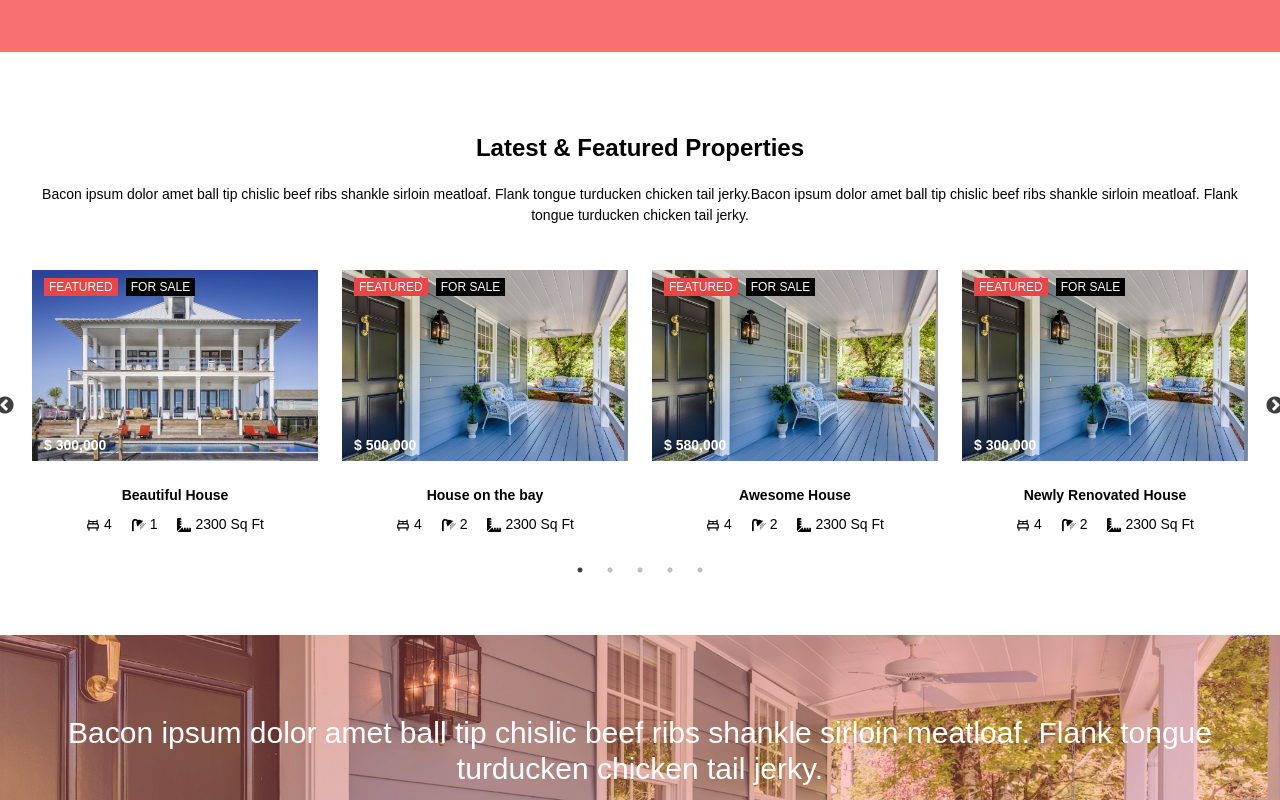
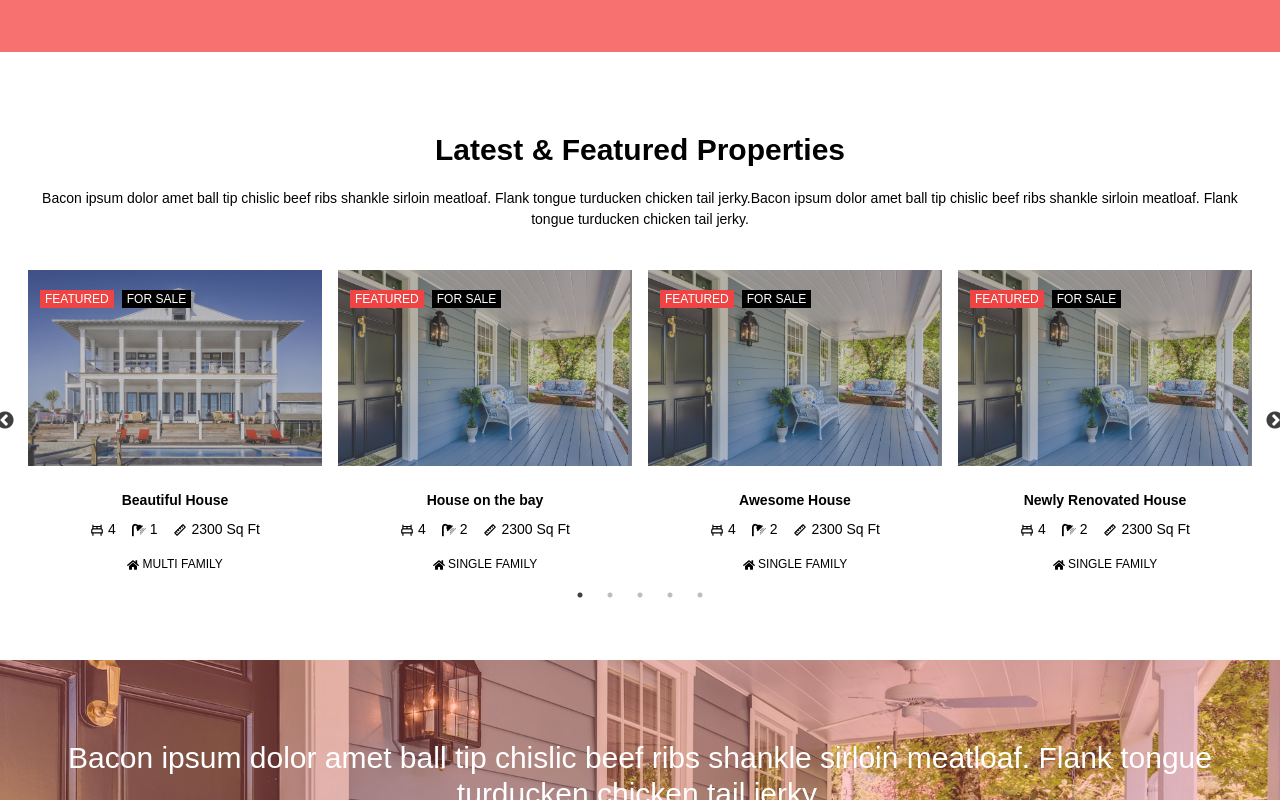
Before and after one commit to joandong2/real-estate, a React (Create React App) app: page / in a window 1280 px wide. Shown: the part 580-1380 px from the top of the page. Built offline with nearby package versions, Linux system fonts and the light colour scheme; data requests are answered from the project's data file; what tw-elements would draw is missing.

Commit message:
working on single pages

```diff
--- a/src/App.tsx
+++ b/src/App.tsx
@@ -18,7 +18,7 @@ function App() {
 
         <Route path="/">
           <Route index element={<Home/>} />
-          <Route path="property/:postId" element={<SingleProperty />} />
+          <Route path="property/:id" element={<SingleProperty />} />
         </Route>
 
         <Route path="*" element={<Navigate to="/" replace />} />
--- a/src/components/Header.tsx
+++ b/src/components/Header.tsx
@@ -8,7 +8,7 @@ const Header: React.FC = () => {
         <div className="overlay"></div>
         <div className="container mx-auto flex justify-between pt-4 mb-10 relative flex-col md:flex-row">
           <div>
-            <h1 className="font-dancing text-white text-2xl">real-estate</h1>
+            <h1 className="font-dancing text-white text-2xl"><a href="/" className="no-underline text-white">real-estate</a></h1>
           </div>
           <div className="flex justify-between align-middle">
             <ul className="flex space-x-4 align-middle mt-4">
--- /dev/null
+++ b/src/components/HeaderPages.tsx
@@ -0,0 +1,26 @@
+import React from 'react'
+
+const HeaderPages:React.FC = () => {
+  return (
+    <>
+      <section id="HeaderPages" className="bg-red-400">
+        <div className="container mx-auto flex justify-between pt-4 mb-10 relative flex-col md:flex-row">
+          <div>
+            <h1 className="font-dancing text-white text-2xl"><a className="no-underline text-white" href="/">real-estate</a></h1>
+          </div>
+          <div className="flex justify-between align-middle">
+            <ul className="flex space-x-4 align-middle mt-2">
+              <a href="/">Home</a>
+              <a href="/">Listing</a>
+              <a href="/">About</a>
+              <a href="/">Contact Us</a>
+            </ul>
+            <button className="ml-10 border-solid text-white">Create A Listing</button>
+          </div>
+        </div>
+      </section>
+    </>
+  )
+}
+
+export default HeaderPages
--- a/src/components/Home.tsx
+++ b/src/components/Home.tsx
@@ -24,7 +24,7 @@ const Home: React.FC = () => {
     <>
       <section id="featured-homes" className="bg-white">
         <div className="mx-auto container px-5 py-20">
-          <h2 className="text-2xl font-bold">Latest & Featured Properties</h2>
+          <h2 className="text-3xl font-bold">Latest & Featured Properties</h2>
           <p className="mb-8">Bacon ipsum dolor amet ball tip chislic beef ribs shankle sirloin meatloaf. Flank tongue turducken chicken tail jerky.Bacon ipsum dolor amet ball tip chislic beef ribs shankle sirloin meatloaf. Flank tongue turducken chicken tail jerky.</p>
           <PropertyLists properties={propertyLists} />
         </div>
--- a/src/components/Layout.tsx
+++ b/src/components/Layout.tsx
@@ -1,13 +1,21 @@
 import React from 'react'
 import { Outlet } from 'react-router-dom'
 import Header from './Header'
+import HeaderPages from './HeaderPages'
 import Footer from './Footer'
 
 // represents all the children of the layout
 const Layout: React.FC = () => {
+
+  const pathname = window.location.pathname
+
   return (
     <>
-      <Header />
+      {pathname === '/'
+        ? (<Header />)
+        : (<HeaderPages />)
+      }
+
       <main className='App'>
           <Outlet />
       </main>
--- a/src/components/PropertyLists.tsx
+++ b/src/components/PropertyLists.tsx
@@ -6,9 +6,9 @@ import {
     useGetAgentQuery
 } from '../services/agentsApi'
 
-import { AiOutlineHome } from 'react-icons/ai';
 import { BiBed } from 'react-icons/bi';
-import { FaShower, FaRulerCombined } from 'react-icons/fa'
+import { TbRuler2 } from 'react-icons/tb';
+import { FaShower, FaRulerCombined, FaHome } from 'react-icons/fa'
 
 interface Props {
     properties: Property[] | undefined;
@@ -37,29 +37,29 @@ const PropertyLists: React.FC<Props> = ({ properties }) => {
                 (
                   properties.map((property,index) => (
                     property.featured ? (
-                      <div key={property.id} className="p-3">
-                        <div className="min-h-[150px]">
-                            <a href="/">
-                              <img className="relative" src={`/assets/properties/${property.profile}`} alt=""/>
+                      <div key={property.id} className="p-2">
+                        <div className="featured-box relative">
+                            <a href={`/property/${property.id}`}>
+                              <img className="" src={`/assets/properties/${property.profile}`} alt=""/>
+                              <div className="overlay-light2"></div>
                               <div className="absolute top-2">
-                                <div className="flex flex-col align-start justify-between min-h-[190px] w-[100%]">
+                                <div className="flex flex-col align-start justify-between">
                                   <div className="flex justify-between p-3 space-x-2">
                                     <p className="border bg-red-500 px-1 text-white uppercase text-xs border-red-500">Featured</p>
-                                    <p className="border bg-black text-white px-1 border-black text-xs uppercase">{property.status.replace(/-/g, ' ').replace(/^./, function(x){return x.toUpperCase()})}</p>
+                                    <p className="border bg-black text-white px-1 border-black text-xs uppercase">{property.status.replace(/-/g, ' ')}</p>
                                   </div>
-                                  <p className="text-left ml-3 font-bold text-white">$ {property.price.toString().replace(/\B(?=(\d{3})+(?!\d))/g, ",")}</p>
                                 </div>
                               </div>
                             </a>
                         </div>
                         <div className="flex flex-col justify-center align-middle mt-6">
                             <p className="font-semibold mb-2">{property.tagline}</p>
-                            <div className="flex align-middle justify-center space-x-5 mb-2">
+                            <div className="flex flex-wrap align-middle justify-center space-x-4 mb-1">
                               <p><BiBed className="inline-block"/> {property.bedrooms}</p>
                               <p><FaShower className="inline-block"/> {property.bathrooms}</p>
-                              <p><FaRulerCombined className="inline-block"/> {property['square-foot']} Sq Ft</p>
+                              <p><TbRuler2 className="inline-block"/> {property['square-foot']} Sq Ft</p>
                             </div>
-
+                            <p className="text-xs uppercase mt-3"><FaHome className="inline-block"/> {property.type.replace(/-/g, ' ')}</p>
                         </div>
                       </div>
                     ) : null
--- a/src/components/SingleProperty.tsx
+++ b/src/components/SingleProperty.tsx
@@ -1,6 +1,21 @@
+import { type } from '@testing-library/user-event/dist/type';
 import React from 'react'
+import { useParams } from "react-router-dom";
+import { useGetPropertyQuery } from '../services/propertiesApi';
 
 const SingleProperty: React.FC = () => {
+
+  let { id } = useParams();
+  const {
+    data,
+    error,
+    isLoading,
+    isFetching,
+    isSuccess
+  } = useGetPropertyQuery(id);
+
+  console.log(data);
+
   return (
     <>
         <h1>hello world</h1>
--- a/src/components/home-sections/AgentLists.tsx
+++ b/src/components/home-sections/AgentLists.tsx
@@ -20,7 +20,7 @@ const AgentLists: React.FC = () => {
         <>
             <section id="agents" className="bg-[#f8f8f8] p-32">
                 <div className="mx-auto container">
-                    <h1 className="text-3xl">Meet our Agents</h1>
+                    <h2 className="text-3xl">Meet our Agents</h2>
                     <p className="mb-8">Bacon ipsum dolor amet ball tip chislic beef ribs shankle sirloin meatloaf. Flank tongue turducken chicken tail jerky.Bacon ipsum dolor amet ball tip chislic beef ribs shankle sirloin meatloaf.</p>
                     <div className="flex align-middle justify-center columns-4 space-x-1">
                         { isSuccess ?
--- a/src/components/home-sections/Callback2.tsx
+++ b/src/components/home-sections/Callback2.tsx
@@ -6,7 +6,7 @@ import { BiHelpCircle } from 'react-icons/bi';
 const Callback2 = () => {
   return (
     <>
-        <section id="callback2" className="h-screen mb-12 bg-fixed bg-center bg-cover custom-img2 max-h-[200px]">
+        <section id="callback2" className="h-screen bg-fixed bg-center bg-cover custom-img2 max-h-[200px]">
         <div className="mx-auto container">
         <div className="overlay-light"></div>
           <h2 className="text-3xl text-white pt-20 relative">Bacon ipsum dolor amet ball tip chislic beef ribs shankle sirloin meatloaf. Flank tongue turducken chicken tail jerky.</h2>
--- a/src/index.css
+++ b/src/index.css
@@ -159,3 +159,7 @@ a {
 .slick-slider .slick-next:before {
     color: #000;
 }
+
+.featured-box:hover .overlay-light2 {
+    opacity: 0;
+}
--- a/src/services/propertiesApi.tsx
+++ b/src/services/propertiesApi.tsx
@@ -4,15 +4,14 @@ import { Property } from '../models/property'
 export const propertiesApi = createApi({
     reducerPath: "properties",
     baseQuery: fetchBaseQuery({baseUrl: "http://localhost:3006/"}), // all request starts with this url
-    tagTypes: ['Property'], // auto fetching if theres a change in data
+    tagTypes: ['Property'],
     endpoints:(builder) => ({
-        // contacts should be the variable in the db object
-        // contact + query = ContactsQuery Hook
-        // returns a contacts array which is Contact[]
-        // void mean no parameters needed
         getProperties: builder.query<Property[], void>({
-            query: () => '/properties', // endpoint
-            //transformResponse: res => res.sort((a, b) => b.id - a.id),
+            query: () => '/properties',
+            providesTags: ['Property']
+        }),
+        getProperty: builder.query<Property, any>({
+            query: (id) => `/properties/${id}`,
             providesTags: ['Property']
         }),
         // ts, first is the return, second is the parameter we passed
@@ -48,7 +47,7 @@ export const propertiesApi = createApi({
 
 export const {
     useGetPropertiesQuery,
-    // useContactQuery,
+    useGetPropertyQuery,
     // useAddContactMutation,
     // useUpdateContactMutation,
     // useDeleteContactMutation
```
